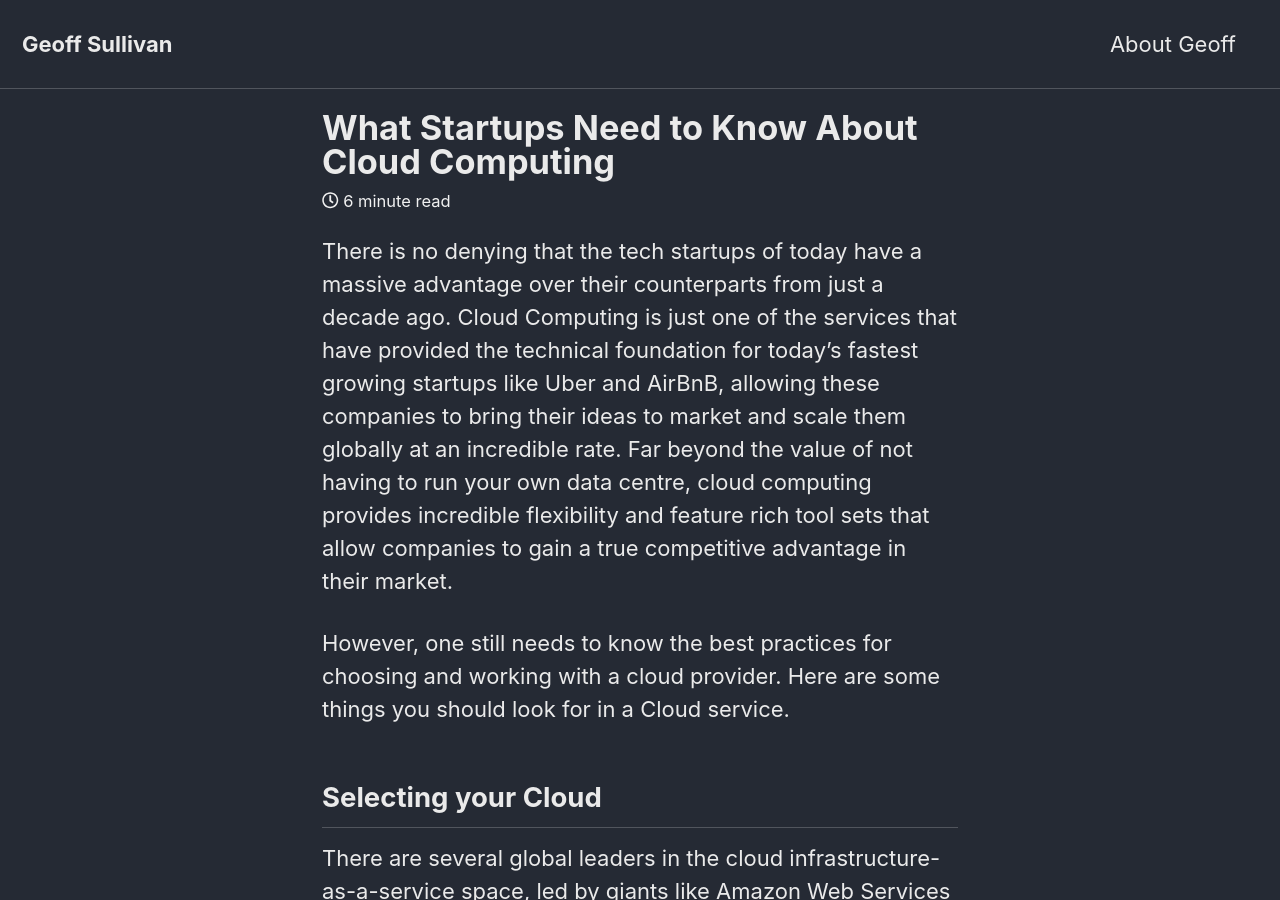
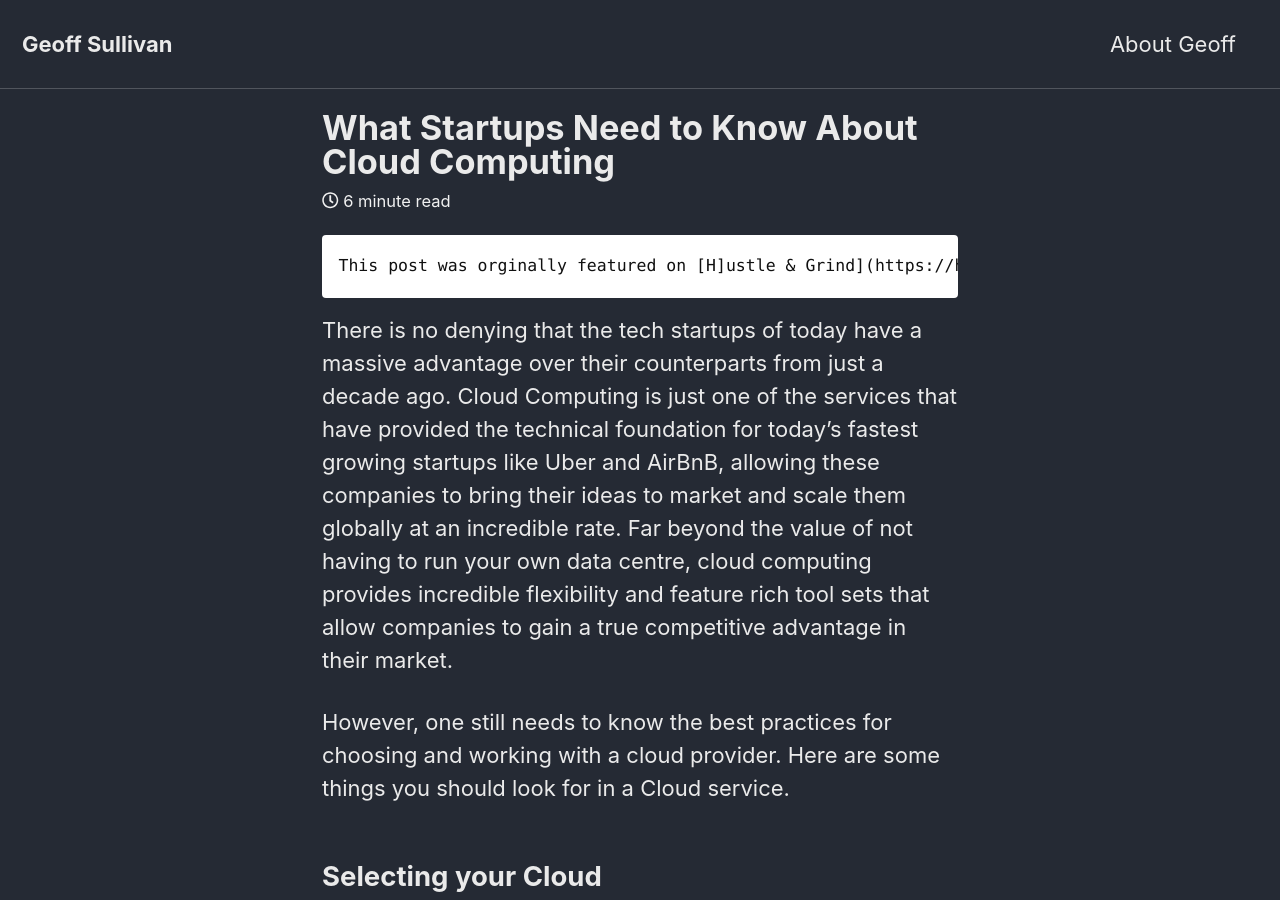
Before and after one commit to sullivg2/sullivg2.github.io, a Jekyll site: the page built from _posts/2016-04-15-startups-cloud.md, in a window 1280 px wide and 900 px high. Built offline with Jekyll 4.4.1, drawn with Linux system fonts in a browser that asks for light colours; nearby versions of some CDN libraries.

Commit message:
playing around with format

````diff
--- a/_posts/2016-04-15-startups-cloud.md
+++ b/_posts/2016-04-15-startups-cloud.md
@@ -14,6 +14,10 @@ header:
 author_profile: true
 
 ---
+```
+This post was orginally featured on [H]ustle & Grind](https://hustleandgrind.co/)
+```
+
 There is no denying that the tech startups of today have a massive advantage
 over their counterparts from just a decade ago. Cloud Computing is just one of
 the services that have provided the technical foundation for today’s fastest
````
Also changed, not shown: 1 other file.
